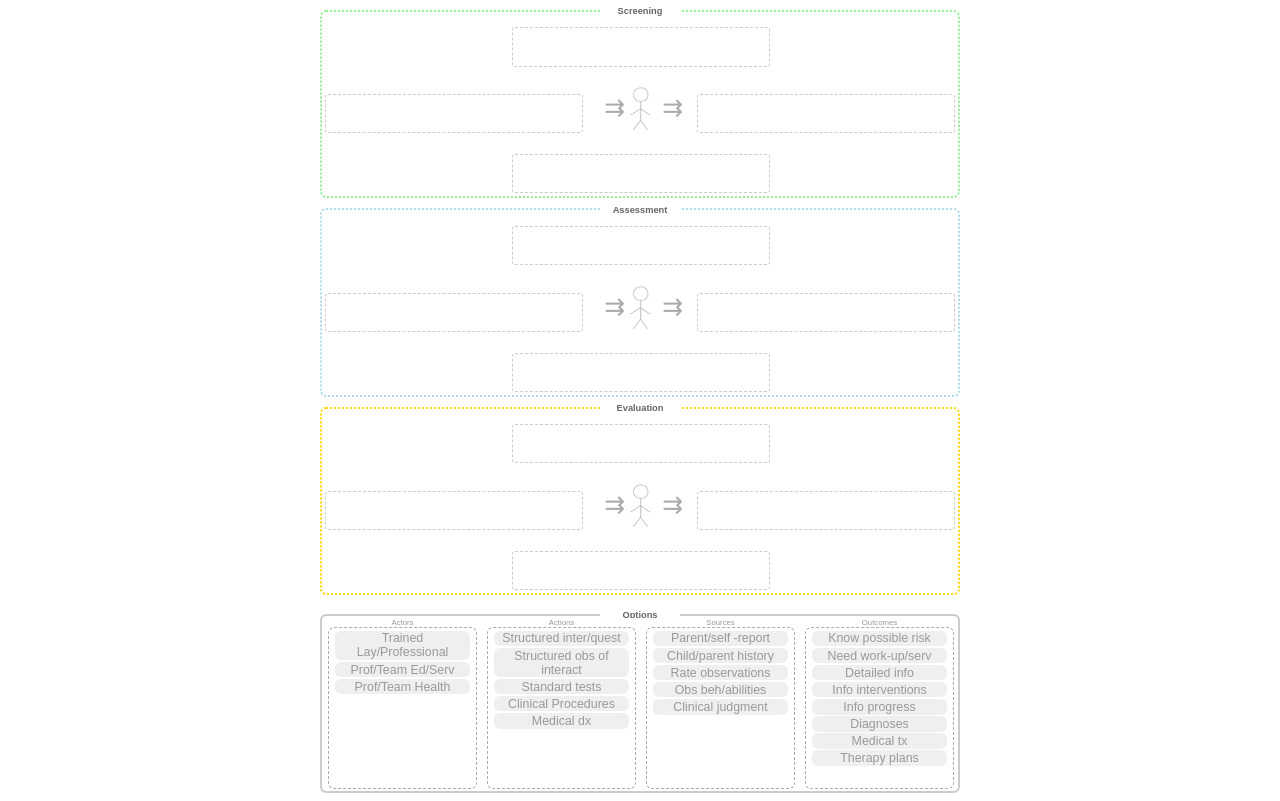
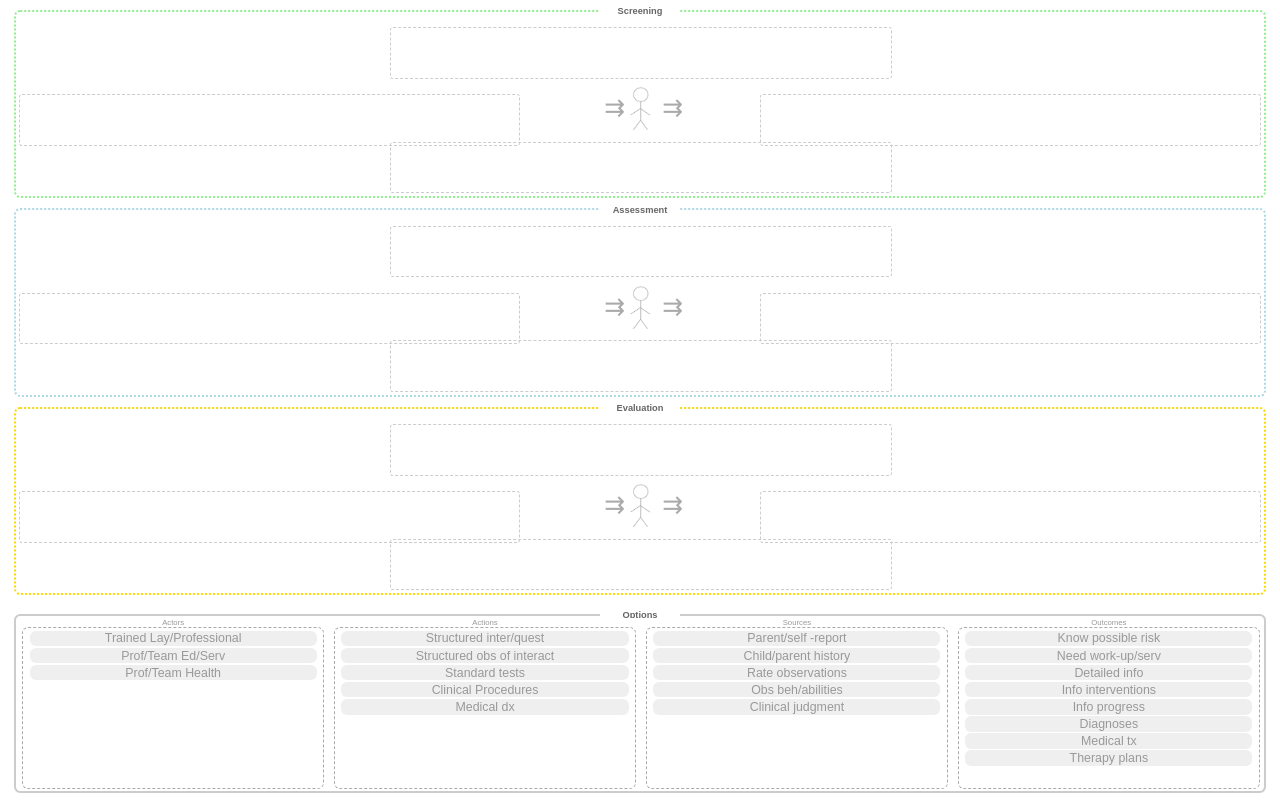
Before and after one commit to CNDLS/miechv_decision_tree, a plain HTML site: page decision-tree.html in a window 1280 px wide. Drawn offline with Linux system fonts and the light colour scheme.

Commit message:
edx-style ready. now to work on grading.

```diff
--- a/decision-tree.css
+++ b/decision-tree.css
@@ -9,7 +9,7 @@ body {
   we can shrink text & em-based content from here.
 */
 #problem-container {
-  width: 50vw;
+  width: calc(100% - 1em);
   margin: 0 auto;
   font-size: calc((1vw + 1.5vh)/2);
 }
@@ -58,8 +58,8 @@ body {
 .activity > div:not(.guy) {
   border: 1px dashed #ccc;
   border-radius: 0.25em;
-  width: 20vw;
-  height: 3em;
+  width: 40%;
+  height: 4em;
   text-align: left;
 }
 
@@ -164,11 +164,11 @@ body {
 }
 .activity > [title=actors], .activity > [title=actors] > .droptarget {
   top: 1.25em;
-  left: calc(50% - 10vw);
+  left: 30%;
 }
 .activity > [title=actions], .activity > [title=actions] > .droptarget {
   bottom: 0.25em;
-  left: calc(50% - 10vw);
+  left: 30%;
 }
 
 
--- a/decision-tree.js
+++ b/decision-tree.js
@@ -1,3 +1,5 @@
+var DecisionTree = (function () {
+
   /*
    * Make 'wells' for dragging out multiple copies of the options.
    * Handle dragging options over dropzones & dropping them in.
@@ -189,7 +191,7 @@ defs = {
     "Therapy plans": "Based on the findings there is information that can be used to develop individualized therapy plans (e.g. physical therapy, psychotherapy, etc.)"
   }
 
-document.addEventListener("DOMContentLoaded", function(event) {
+  function init () {
     // initialize definition tooltips.
     var options = document.getElementsByTagName("span");
     var option;
@@ -202,4 +204,31 @@ document.addEventListener("DOMContentLoaded", function(event) {
     interact('.well > span').draggable(c);
     interact('.droptarget').dropzone(c);
     interact('.activity > div:not(.guy) span').draggable(d);
-});
+  }
+
+  init();
+
+  var answer_state = {};
+
+  function getState () {
+    return JSON.stringify(answer_state);
+  }
+
+  function setState (info) {
+    state_str = arguments.length === 1 ? arguments[0] : arguments[1];
+    answer_state = JSON.parse(state_str);
+  }
+
+  function getGrade () {
+    return JSON.stringify(answer_state);
+  }
+
+  return {
+    getState: getState,
+    setState: setState,
+    getGrade: getGrade
+  }
+})();
+
+
+document.addEventListener("DOMContentLoaded", DecisionTree.init);
```
Lines whose indentation alone changed are shown as unchanged.
